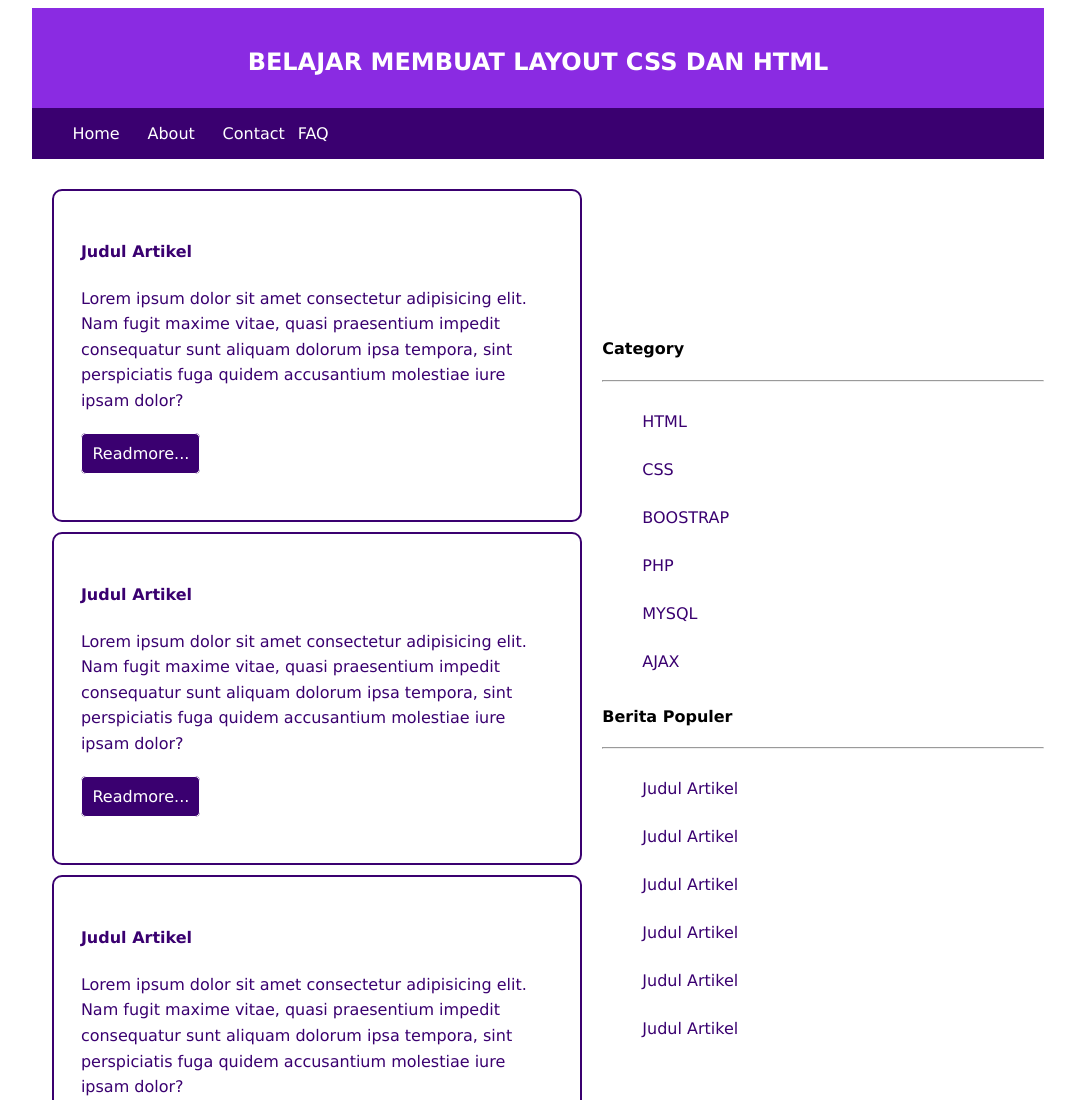
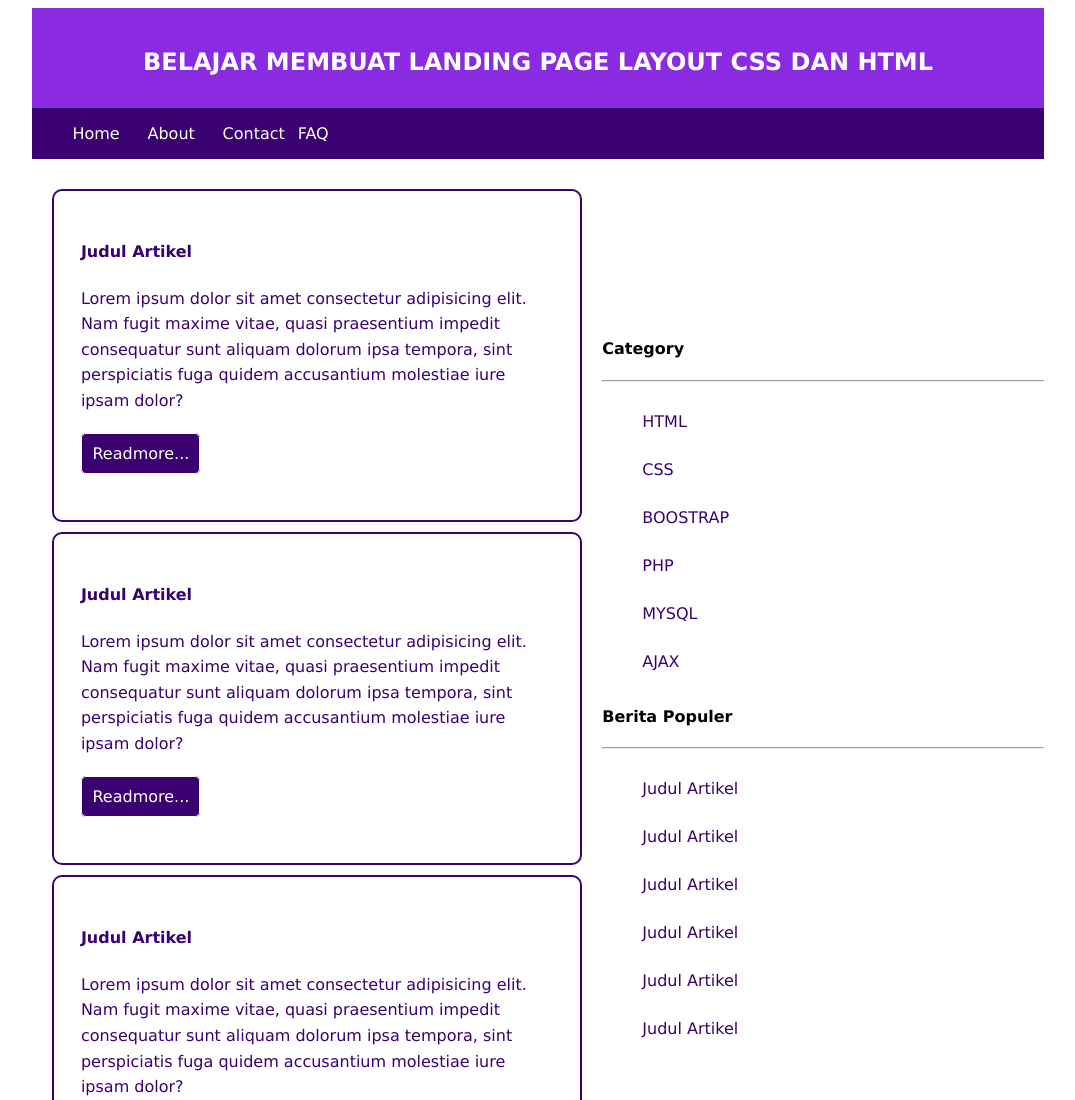
Before and after one commit to Fadholi08/landing-page, a plain HTML site: page Index.html in a window 1280 px wide. Shown: the top 1100 px of the page, without its empty margins (102-1177 px from the left). Drawn offline with Linux system fonts and the light colour scheme.

Commit message:
merubah judul H2

```diff
--- a/Index.html
+++ b/Index.html
@@ -8,7 +8,7 @@
 </head>
 <body>
     <div class="header">
-        <h2>BELAJAR MEMBUAT LAYOUT CSS DAN HTML</h2>
+        <h2>BELAJAR MEMBUAT LANDING PAGE LAYOUT CSS DAN HTML</h2>
     </div>
 
     <div class="nav">
```
